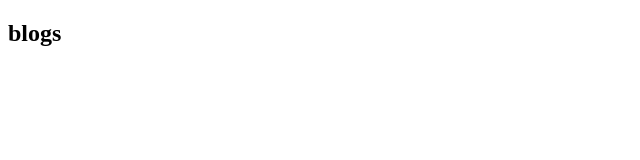
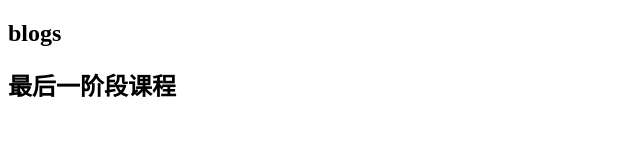
Before and after one commit to kelly251863397/kelly251863397.github.io, a plain HTML site: page index.html in a window 1280 px wide. Shown: the whole page, without its empty margins (0-640 px from the left). Drawn offline with Linux system fonts and the light colour scheme.

Commit message:
index v1.0
第一次修改

```diff
--- a/index.html
+++ b/index.html
@@ -8,5 +8,6 @@
 </head>
 <body>
 	<h2>blogs</h2>
+	<h2>最后一阶段课程</h2>
 </body>
 </html>
--- /dev/null
+++ b/layout.css
@@ -0,0 +1,3 @@
+h2{
+	color: red;
+}
```
